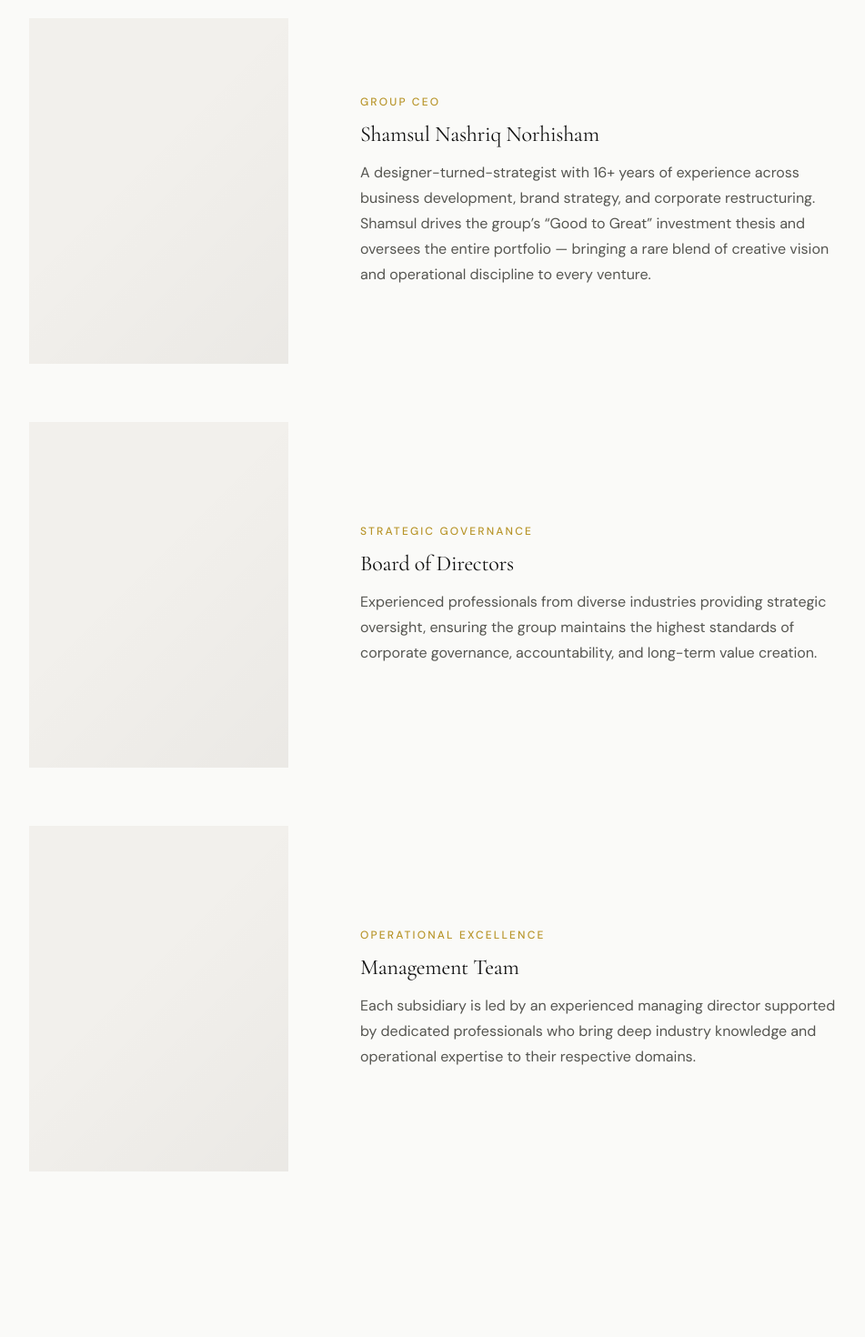
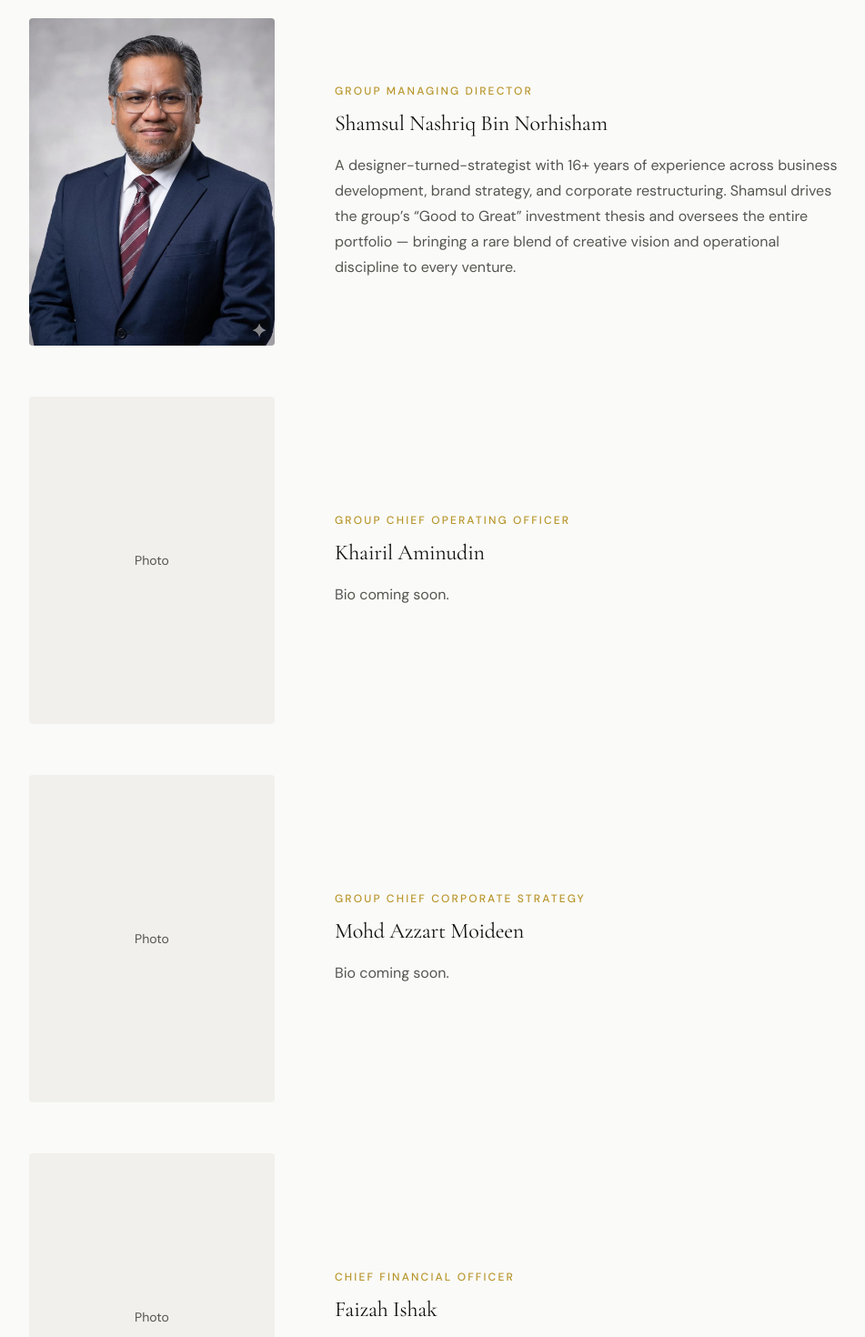
Before and after one commit to shamnashriq-ai/triballiance-website, a Next.js app: page /about/leadership in a window 1280 px wide. Shown: the part 660-2130 px from the top of the page at 91% size, without its empty margins (160-1111 px from the left). Built offline with nearby package versions, Linux system fonts and the light colour scheme.

Commit message:
Update leadership page with 5 C-suite leaders and photo

```diff
--- a/src/app/about/leadership/page.tsx
+++ b/src/app/about/leadership/page.tsx
@@ -1,23 +1,39 @@
 "use client";
 
+import Image from "next/image";
 import PageHero from "@/components/PageHero";
 import ScrollReveal from "@/components/ScrollReveal";
 
 const leaders = [
   {
-    name: "Shamsul Nashriq Norhisham",
-    role: "Group CEO",
+    name: "Shamsul Nashriq Bin Norhisham",
+    role: "Group Managing Director",
+    image: "/leader-shamsul-nashriq.jpg",
     bio: "A designer-turned-strategist with 16+ years of experience across business development, brand strategy, and corporate restructuring. Shamsul drives the group\u2019s \u201cGood to Great\u201d investment thesis and oversees the entire portfolio — bringing a rare blend of creative vision and operational discipline to every venture.",
   },
   {
-    name: "Board of Directors",
-    role: "Strategic Governance",
-    bio: "Experienced professionals from diverse industries providing strategic oversight, ensuring the group maintains the highest standards of corporate governance, accountability, and long-term value creation.",
+    name: "Khairil Aminudin",
+    role: "Group Chief Operating Officer",
+    image: null,
+    bio: "Bio coming soon.",
   },
   {
-    name: "Management Team",
-    role: "Operational Excellence",
-    bio: "Each subsidiary is led by an experienced managing director supported by dedicated professionals who bring deep industry knowledge and operational expertise to their respective domains.",
+    name: "Mohd Azzart Moideen",
+    role: "Group Chief Corporate Strategy",
+    image: null,
+    bio: "Bio coming soon.",
+  },
+  {
+    name: "Faizah Ishak",
+    role: "Chief Financial Officer",
+    image: null,
+    bio: "Bio coming soon.",
+  },
+  {
+    name: "Yusni Yussof",
+    role: "Chief Legal Officer",
+    image: null,
+    bio: "Bio coming soon.",
   },
 ];
 
@@ -35,8 +51,22 @@ export default function LeadershipPage() {
           <div className="max-w-4xl mx-auto">
             {leaders.map((leader, i) => (
               <ScrollReveal key={i} delay={i * 0.1}>
-                <div className="grid md:grid-cols-[300px_1fr] gap-10 lg:gap-16 py-16 border-b border-[var(--color-border)] last:border-0 first:pt-0">
-                  <div className="aspect-[3/4] img-placeholder max-h-[380px]" />
+                <div className="grid md:grid-cols-[280px_1fr] gap-8 lg:gap-14 py-14 border-b border-[var(--color-border)] last:border-0 first:pt-0">
+                  <div className="aspect-[3/4] max-h-[360px] overflow-hidden rounded-sm bg-[var(--color-surface)]">
+                    {leader.image ? (
+                      <Image
+                        src={leader.image}
+                        alt={leader.name}
+                        width={280}
+                        height={373}
+                        className="w-full h-full object-cover object-top"
+                      />
+                    ) : (
+                      <div className="w-full h-full flex items-center justify-center text-[var(--color-text-secondary)] text-sm">
+                        Photo
+                      </div>
+                    )}
+                  </div>
                   <div className="flex flex-col justify-center text-left md:text-left">
                     <span className="label-text text-[var(--color-accent)] block mb-3 md:text-xs md:tracking-[0.18em] md:uppercase">
                       {leader.role}
@@ -51,7 +81,7 @@ export default function LeadershipPage() {
                     >
                       {leader.name}
                     </h3>
-                    <p className="text-[var(--color-text-secondary)] leading-relaxed text-lg mt-3 md:text-base md:leading-[1.75]">
+                    <p className="text-[var(--color-text-secondary)] leading-relaxed text-lg mt-4 md:text-base md:leading-[1.75]">
                       {leader.bio}
                     </p>
                   </div>
@@ -86,7 +116,7 @@ export default function LeadershipPage() {
                 opportunity that empower people and communities to thrive.&rdquo;
               </blockquote>
               <p className="label-text text-[var(--color-accent)] mt-7 text-center md:text-center md:text-xs md:tracking-[0.18em] md:uppercase">
-                Shamsul Nashriq Norhisham, Group CEO
+                Shamsul Nashriq Bin Norhisham, Group Managing Director
               </p>
             </ScrollReveal>
           </div>
```
Also changed, not shown: public/leader-shamsul-nashriq.jpg (added).
